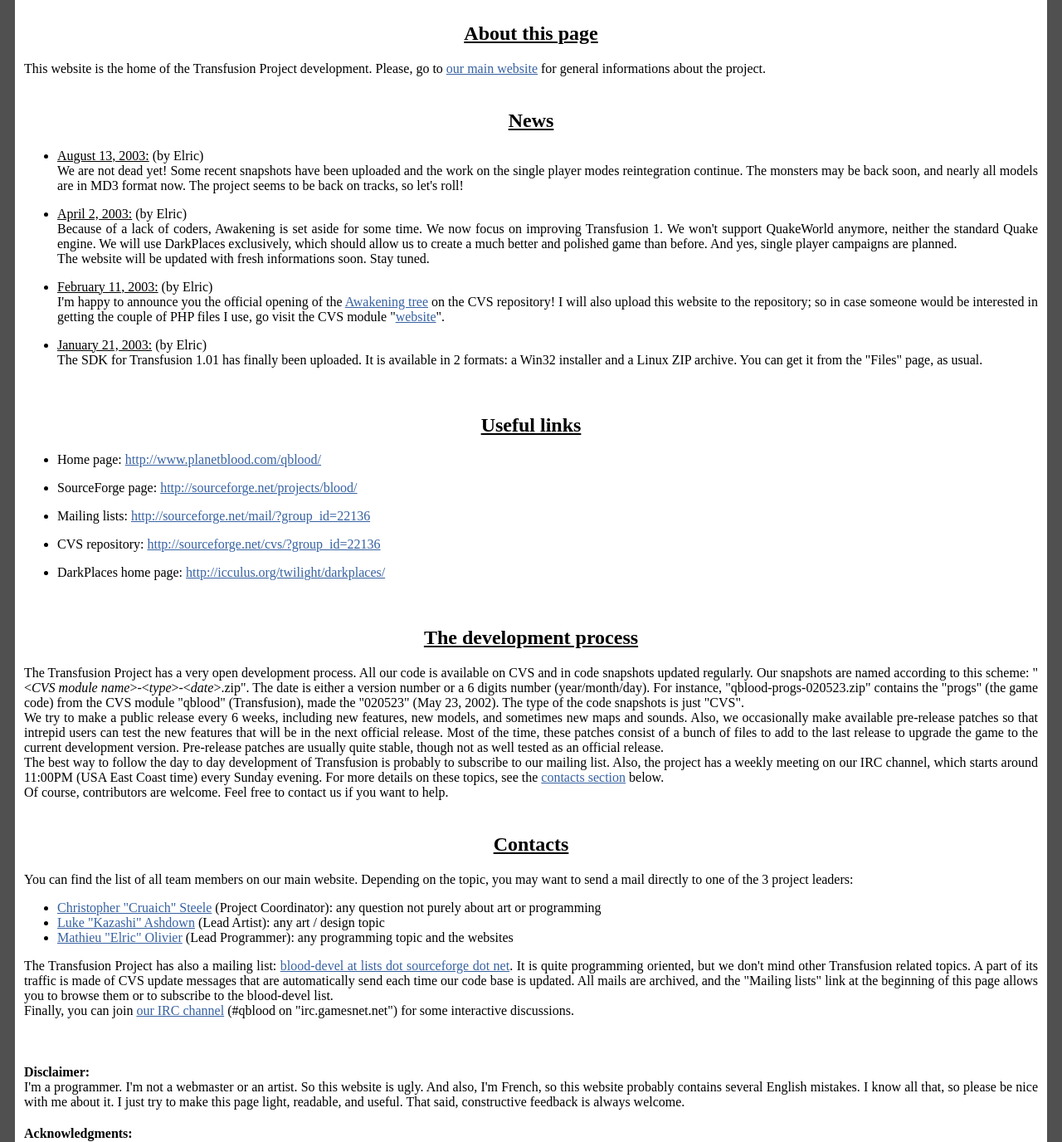
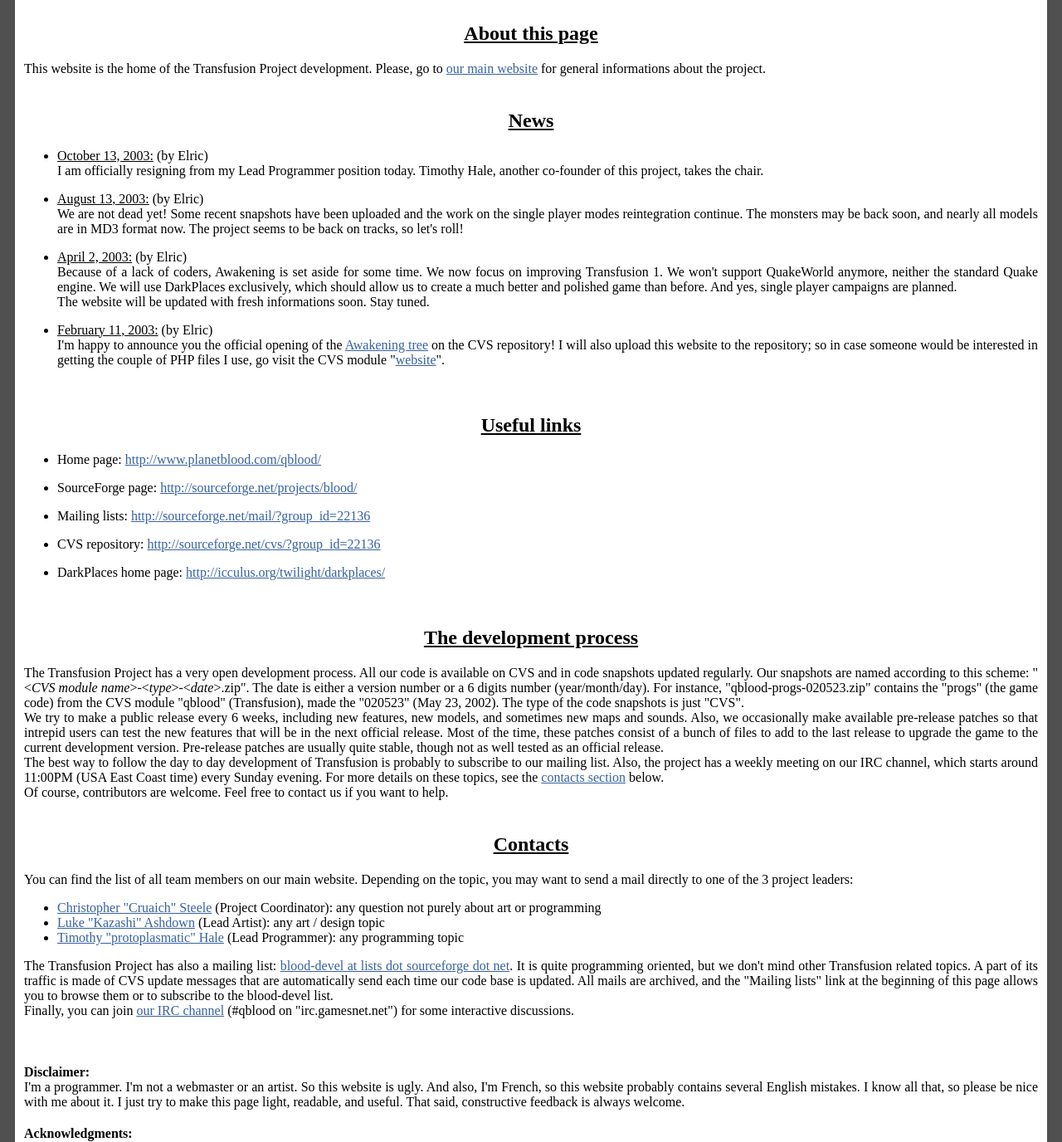
Before and after one commit to a-sf-mirror/transfusion, a PHP site: page / in a window 1280 px wide. Shown: the part 195-1571 px from the top of the page at 83% size. Run offline with PHP 8.4, Linux system fonts and the light colour scheme; data that the repository does not hold is empty.

Commit message:
I'm resigning from my Lead Programmer position, so I updated the news and the contacts list

```diff
--- a/website/index.php
+++ b/website/index.php
@@ -25,6 +25,11 @@
 	<h2 id="news-section" class="section">News</h2>
 	<ul>
 		<li>
+			<span class="title">October 13, 2003:</span> (by Elric)<br />
+			I am officially resigning from my Lead Programmer position today. Timothy Hale, another co-founder
+			of this project, takes the chair.<p />
+		</li>
+		<li>
 			<span class="title">August 13, 2003:</span> (by Elric)<br />
 			We are not dead yet! Some recent snapshots have been uploaded and the work on the single player
 			modes reintegration continue. The monsters may be back soon, and nearly all models are in MD3
@@ -44,11 +49,6 @@
 			on the CVS repository! I will also upload this website to the repository; so in case someone would
 			be interested in getting the couple of PHP files I use, go visit the CVS module
 			"<?php ViewCvsURL ("website", "website"); ?>".<p />
-		</li>
-		<li>
-			<span class="title">January 21, 2003:</span> (by Elric)<br />
-			The SDK for Transfusion 1.01 has finally been uploaded. It is available in 2 formats:
-			a Win32 installer and a Linux ZIP archive. You can get it from the "Files" page, as usual.<p />
 		</li>
 	</ul>
 </div>
@@ -115,8 +115,8 @@
 			(Lead Artist): any art / design topic
 		</li>
 		<li>
-			<a href="mailto:molivier@users.sourceforge.net">Mathieu "Elric" Olivier</a>
-			(Lead Programmer): any programming topic and the websites
+			<a href="mailto:timhale@planetblood.com">Timothy "protoplasmatic" Hale</a>
+			(Lead Programmer): any programming topic
 		</li>
 	</ul>
 	The Transfusion Project has also a mailing list:
```
